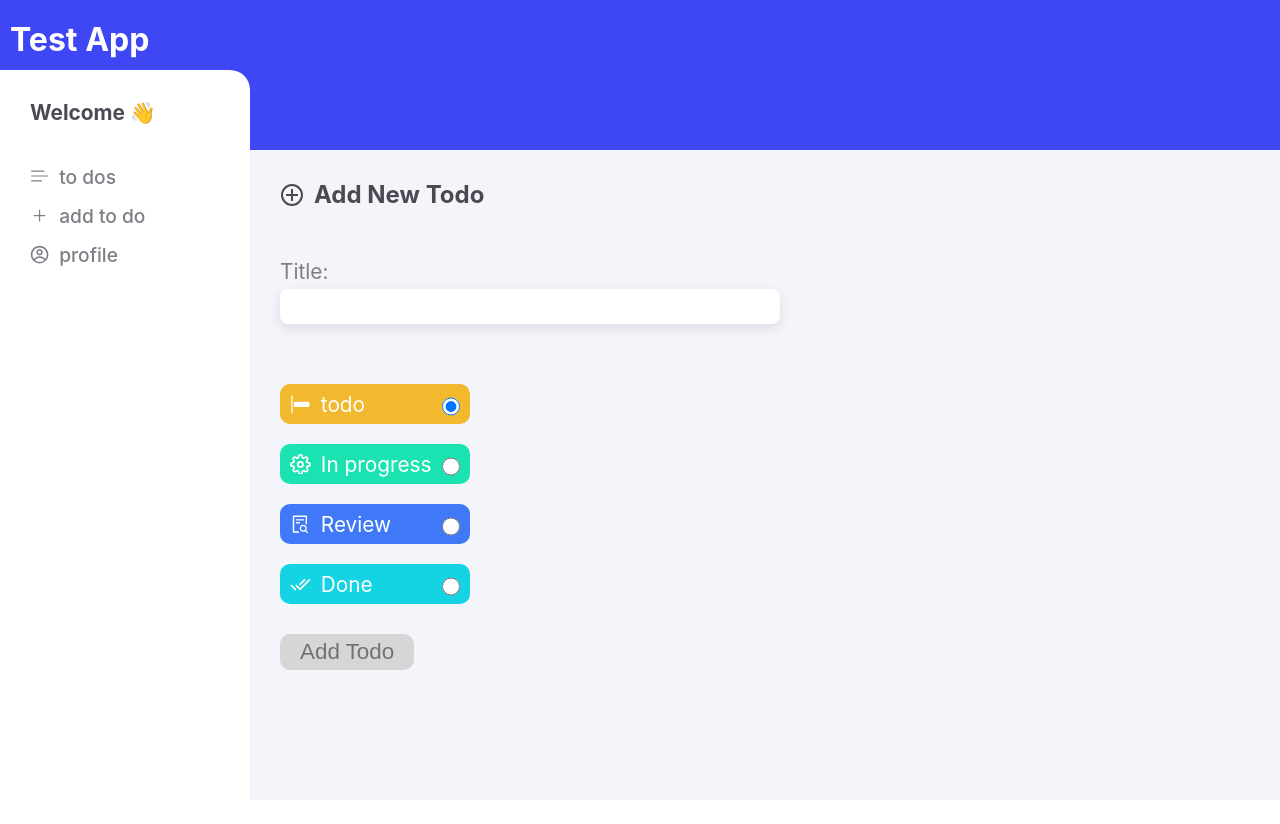
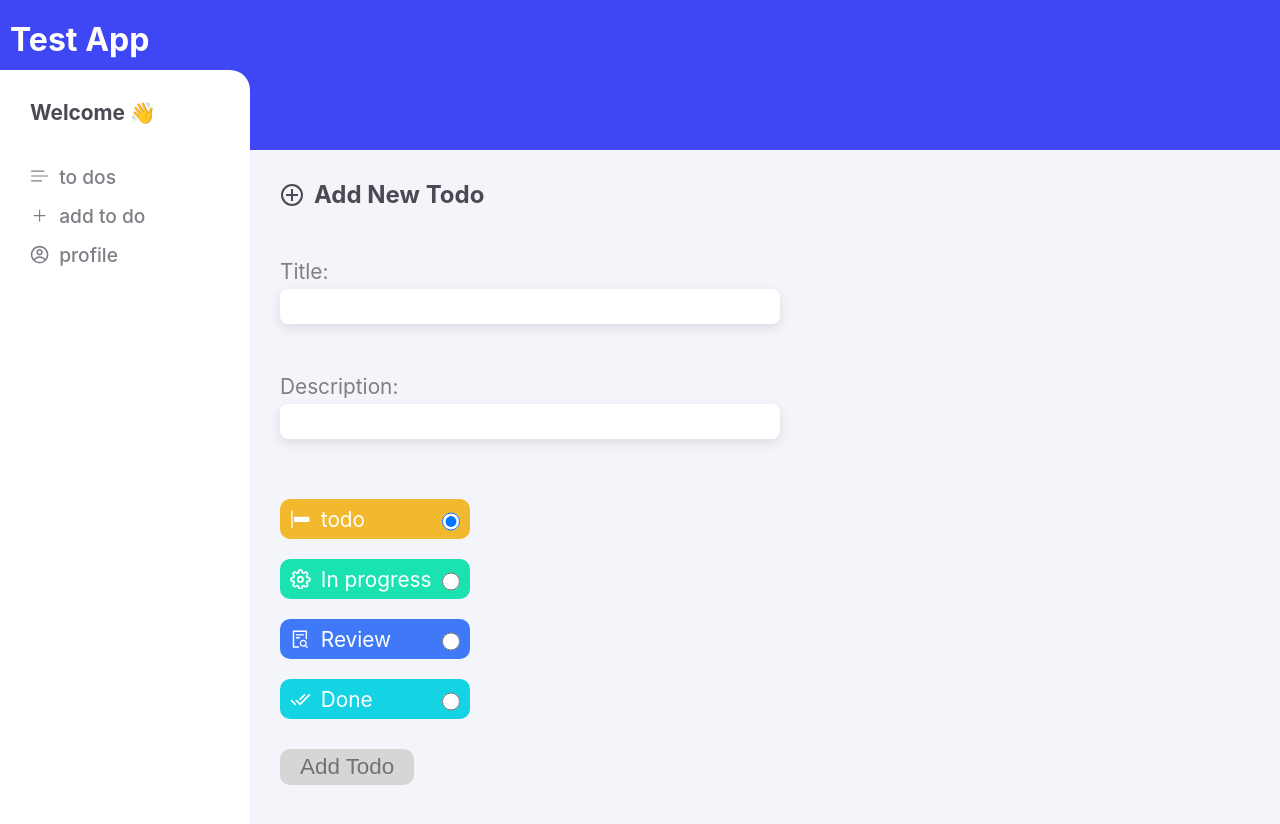
Before and after one commit to khashayarmobarez/fullstack-todo-app, a Next.js app: page /addToDo in a window 1280 px wide. Shown: the top 824 px of the page. Before the commit the page ends 800 px from the top, so only its background shows below. Built offline with nearby package versions, Linux system fonts and the light colour scheme; no server answers.

Commit message:
bug in adding decription to todos

```diff
--- a/src/app/api/toDos/route.js
+++ b/src/app/api/toDos/route.js
@@ -39,7 +39,8 @@ export async function POST(request) {
 
     // Parse the request body properly
     const body = await request.json();
-    const { title, status } = body;
+    console.log("AddToDo body:", body);
+    const { title, description, status } = body;
 
     if (!title || !status) {
         return NextResponse.json(
@@ -48,8 +49,10 @@ export async function POST(request) {
         );
     }
 
-    user.toDos.push({ title, status });
+    user.toDos.push({ title, status, description });
     await user.save();
+    // Log the saved entry to confirm persistence
+    console.log("Saved toDo (last):", user.toDos[user.toDos.length - 1]);
 
     return NextResponse.json(
         { status: "success", message: "ToDo added", toDos: user.toDos },
--- a/src/components/module/Tasks.js
+++ b/src/components/module/Tasks.js
@@ -22,6 +22,7 @@ function Tasks({ data = [], fetchToDos, back, next }) {
                 <span className={task.status}></span>
                 <RiMastodonLine />
                 <h4>{task.title}</h4>
+                <p>{task.description}</p>
                 <div>
                   {
                     back ? (<button className="button-back" onClick={() => changeStatus(task._id, back)}><BiLeftArrow/> back</button>) : null
--- a/src/components/template/AddToDo.js
+++ b/src/components/template/AddToDo.js
@@ -13,12 +13,13 @@ import { toast } from 'react-toastify';
 function AddToDo() {
 
     const [title, setTitle] = useState('');
+    const [description, setDescription] = useState('');
     const [status, setStatus] = useState('todo');
 
     const addHandler = async () => {
         const res = await fetch("/api/toDos",{
             method: "POST",
-            body: JSON.stringify({ title, status }),
+            body: JSON.stringify({ title, status, description }),
             headers: { "Content-Type": "application/json"
         }});
 
@@ -28,6 +29,7 @@ function AddToDo() {
         if(data.status === 'success'){
             setTitle('');
             setStatus('todo');
+            setDescription('');
             toast.success("Todo added successfully!");
         }
     }
@@ -47,6 +49,15 @@ function AddToDo() {
                 type='text'
                 value={title}
                 onChange={(e) => setTitle(e.target.value)}
+                />
+            </div>
+            <div className='add-form__input--first'>
+                <label htmlFor='description'>Description:</label>
+                <input
+                id='description'
+                type='text'
+                value={description}
+                onChange={(e) => setDescription(e.target.value)}
                 />
             </div>
             <div className='add-form__input--second'>
--- a/src/models/User.js
+++ b/src/models/User.js
@@ -14,6 +14,7 @@ const userSchema = new Schema({
     lastName: String,
     toDos: [{
         title:String,
+        description: String,
         status: String
     }],
     createdAt: {
```
